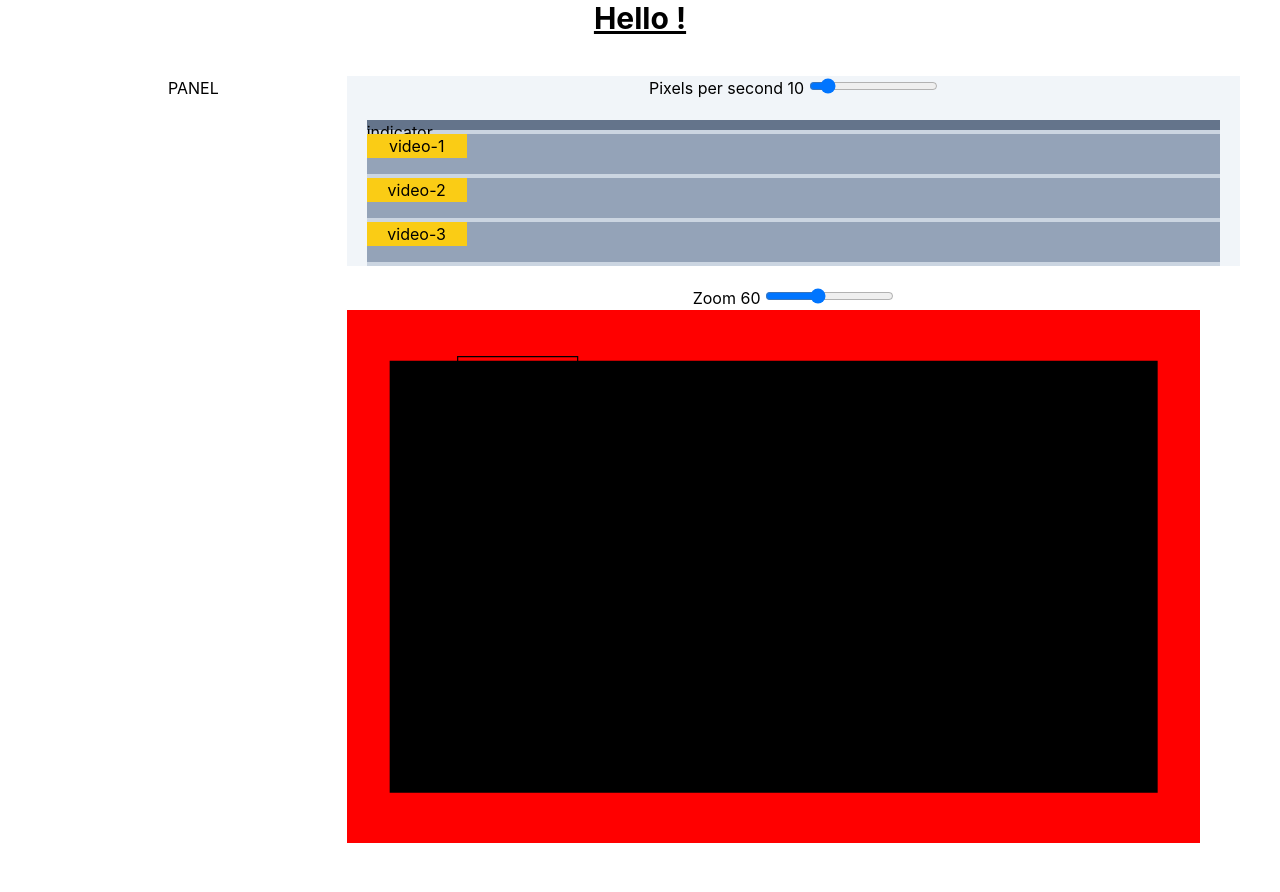
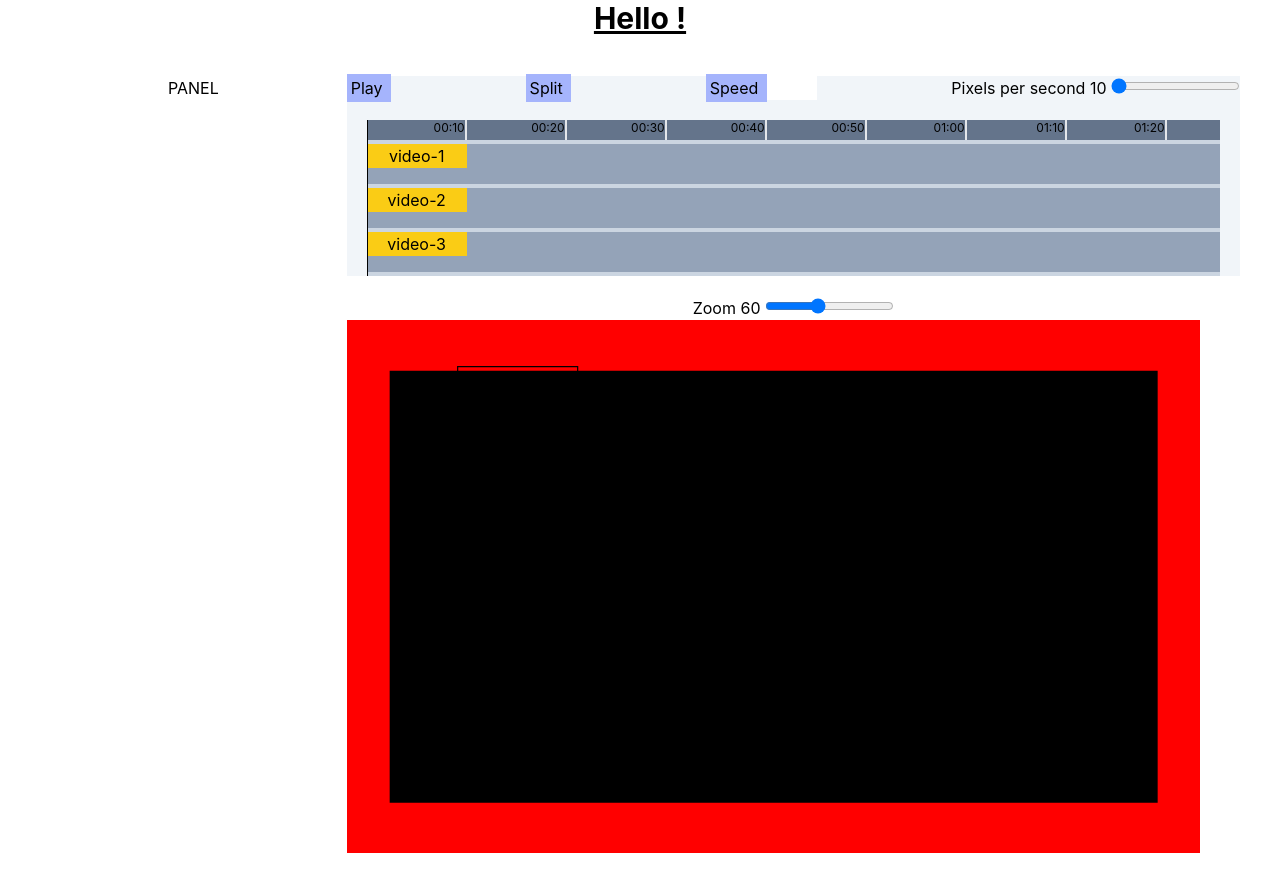
Before and after one commit to fesiib/video-editing-prototype, a React (Create React App) app: page / in a window 1280 px wide. Built offline with nearby package versions, Linux system fonts and the light colour scheme.

Commit message:
Timeline: labels & playIndicator implemented

```diff
--- a/src/components/NewTimeline.js
+++ b/src/components/NewTimeline.js
@@ -4,36 +4,82 @@ import { arrayMove, horizontalListSortingStrategy, SortableContext, useSortable,
 import { CSS } from "@dnd-kit/utilities";
 import { action } from "mobx";
 import { observer } from "mobx-react-lite";
-import { forwardRef, useEffect, useState } from "react";
+import { forwardRef, useEffect, useMemo, useState } from "react";
 import useRootContext from "../hooks/useRootContext";
+import IndicatorIcon from "../icons/IndicatorIcon";
 import { selectiveRestrictToVerticalAxis } from "../utilities/dndKitUtilities";
+import { secondsToFormat } from "../utilities/timelineUtilities";
 import DraggableTimelineItem, { TimelineItem } from "./TimelineItem";
 
-const TimelinePositionIndicator = observer(function TimelinePositionIndicator({
-	id
-}) {
+const TimelinePositionIndicator = observer(function TimelinePositionIndicator({}) {
+	const {
+		uiStore,
+	} = useRootContext();
+
+	const width = uiStore.trackWidthPx;
+	const height = uiStore.timelineSize.height;
+	const labelIntervalPx = uiStore.timelineConst.labelIntervalPx;
+
+	const playPositionPx = uiStore.secToPx(uiStore.timelineControls.playPosition);
+	const playIndicatorWidth = 8;
 
 	const {
+		setNodeRef,
+		listeners,
 		attributes,
-		listeners,
-		setNodeRef,
-		transform
+		transform,
+		isDragging
 	} = useDraggable({
-		id: id
+		id: "position_indicator"
 	});
 
-	const style = {
-		transform: CSS.Transform.toString(transform),
-	};
-
-	return (<div className="flex-start"
-		style={style}
+	const curPlayPosition = (uiStore.timelineControls.playPosition +
+		(transform ? uiStore.pxToSec(transform.x) : 0) );
+	return (<>
+		<div
+			className={isDragging ?
+				"absolute z-20 bg-violet-500" :
+				"absolute z-20 hover:bg-violet-500"
+			}
+			style={{
+				height: height,
+				left: playPositionPx - (playIndicatorWidth / 2),
+				transform: CSS.Transform.toString(transform)
+			}}
 			ref={setNodeRef}
 			{...listeners}
 			{...attributes}
 		>
-		indicator
-	</div>)
+			{
+				isDragging ? (<label
+					className="absolute z-30 bg-violet-800 text-white text-xs"
+					style={{
+						left: playIndicatorWidth,
+					}}
+					htmlFor="position_indicator_button"
+				> { secondsToFormat(curPlayPosition) } </label>)
+				: null
+			}
+			<button
+				type="button"
+				id="position_indicator_button"
+				style={{
+					width: playIndicatorWidth,
+					height: height,
+				}}
+			>
+				<div
+					className="mx-auto"
+					style={{
+						width: 2,
+						height: height,
+						background: "black",
+					}}
+				/>
+
+			</button>
+		</div>
+	</>);
 });
 
 const TimelineLabels = observer(function TimelineLabels() {
@@ -43,21 +89,52 @@ const TimelineLabels = observer(function TimelineLabels() {
 
 	const width = uiStore.trackWidthPx;
 	const height = uiStore.timelineConst.labelHeight;
+	const labelIntervalPx = uiStore.timelineConst.labelIntervalPx;
+
+
+	const labels = useMemo(() => {
+		const newLabels = [];
+		for (let px = 0; px < width; px += labelIntervalPx) {
+			let timestamp = uiStore.pxToSec(px + labelIntervalPx);
+			newLabels.push(timestamp);
+		}
+		return newLabels;
+	}, [width, labelIntervalPx]);
+
+	const onIndicatorDragEnd = action((event) => {
+		const {delta} = event;
+		uiStore.timelineControls.playPosition += uiStore.pxToSec(delta.x);
+	});
 
 	return (<DndContext
 		modifiers={[
 			restrictToHorizontalAxis,
-			restrictToParentElement
 		]}
+		onDragEnd={onIndicatorDragEnd}
 	>
 		<div
-			className="bg-slate-500 flex"
+			className={"bg-slate-500 flex relative"}
 			style={{
 				width: width,
 				height: height,
 			}}
 		>
-			<TimelinePositionIndicator id={"draggable_indicator"}/>
+			{
+				labels.map((timestamp) => {
+					return (<span
+						key={"label" + timestamp}
+						className={"text-xs text-right border-r-2"}
+						style={{
+							width: labelIntervalPx,
+							height: uiStore.timelineConst.labelHeight,
+						}}
+					>
+						{secondsToFormat(timestamp)}
+					</span>);
+				})
+			}
+
+			<TimelinePositionIndicator/>
 		</div>
 	</DndContext>);
 });
@@ -238,7 +315,7 @@ const TimelineTracks = observer(function TimelineTracks() {
 	return (<div
 		className="bg-slate-300 m-5 flex-column overflow-scroll"
 		style={{
-			width: width
+			width: width,
 		}}
 	>
 		<TimelineLabels/>
@@ -321,17 +398,44 @@ const NewTimeline = observer(function NewTimeline() {
 	return (<div
 		className="bg-slate-100"
 	>
+		<div className="flex justify-between">
+			<div>
+				<label htmlFor="play_button" className="bg-indigo-300 p-1" > Play </label>
+				<input
+					id="play_button"
+					type="button"
+				/>
+			</div>
+			<div>
+				<label htmlFor="split_button" className="bg-indigo-300 p-1" > Split </label>
+				<input
+					id="split_button"
+					type="button"
+				/>
+			</div>
+			<div>
+				<label htmlFor="speed_input" className="bg-indigo-300 p-1" > Speed </label>
+				<input
+					id="speed_input"
+					type="number"
+					style={{
+						width: 50
+					}}
+					step={0.25}
+				/>
+			</div>
 			<div>
 				<label htmlFor="timelinen_zoom"> Pixels per second {uiStore.timelineControls.pxPerSec} </label>
 				<input
 					id="timeline_zoom"
 					type={"range"}
-				min={1}
-				max={101}
+					min={10}
+					max={100}
 					value={uiStore.timelineControls.pxPerSec}
 					onChange={onZoomChange}
-				step={5}
+					step={10}
 				/>
+			</div>
 		</div>
 
 		<TimelineTracks />
--- /dev/null
+++ b/src/icons/IndicatorIcon.js
@@ -0,0 +1,7 @@
+function IndicatorIcon() {
+	return (<svg xmlns="http://www.w3.org/2000/svg" viewBox="0 0 24 24" fill="currentColor" className="w-6 h-6">
+		<path fillRule="evenodd" d="M12 3.75a.75.75 0 01.75.75v13.19l5.47-5.47a.75.75 0 111.06 1.06l-6.75 6.75a.75.75 0 01-1.06 0l-6.75-6.75a.75.75 0 111.06-1.06l5.47 5.47V4.5a.75.75 0 01.75-.75z" clipRule="evenodd" />
+	</svg>);
+}
+
+export default IndicatorIcon;
--- a/src/stores/uiStore.js
+++ b/src/stores/uiStore.js
@@ -32,11 +32,11 @@ class UIStore {
 		playPosition: 0, //secs
 	};
 	timelineConst = {
-		labelHeight: 10,
+		labelHeight: 20,
 		linePadding: 1,
 
 		positionIndicatorWidth: 8,
-		labelStep: 5, //seconds
+		labelIntervalPx: 100, //px
 
 		trackMaxDuration: 60*20, //seconds
 	};
--- /dev/null
+++ b/src/utilities/timelineUtilities.js
@@ -0,0 +1,12 @@
+export function secondsToFormat(seconds) {
+	const date = new Date();
+	date.setTime(seconds * 1000);
+	return date.toLocaleTimeString('en-US', {
+		hour12: false,
+		minute: "2-digit",
+		second: "2-digit",
+	}) + (date.getMilliseconds() !== 0 ?
+		":" + (date.getMilliseconds() + 1000).toString().slice(1) :
+		""
+	);
+}
```
Lines whose indentation alone changed are shown as unchanged.
